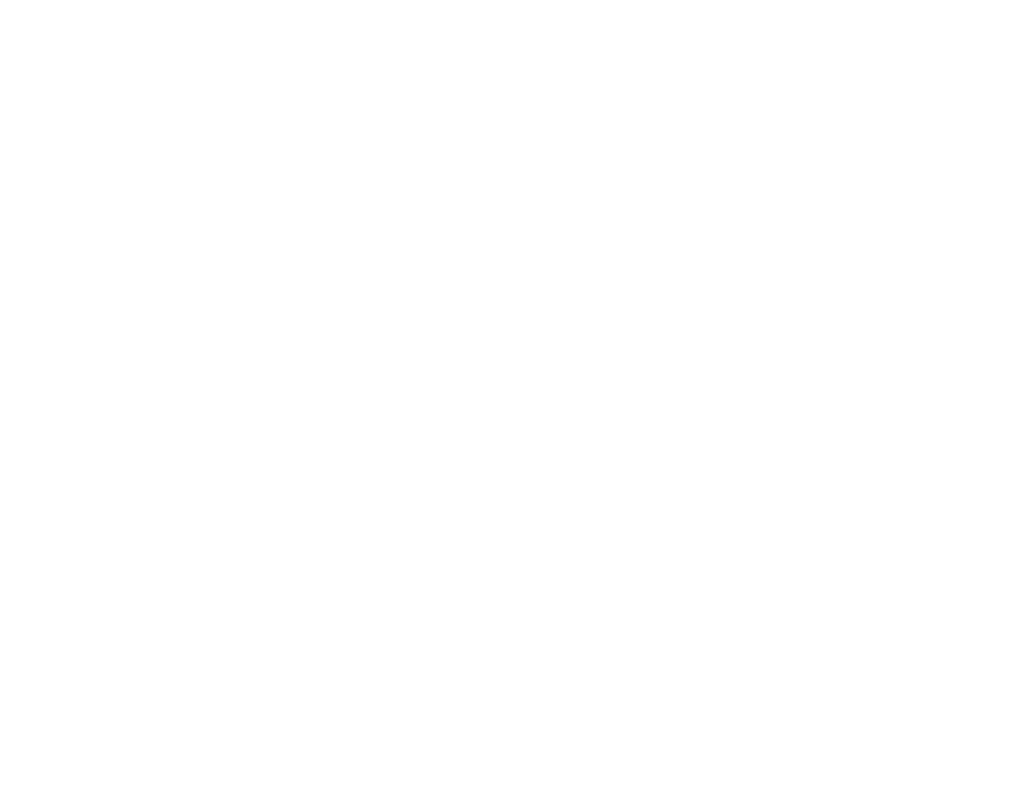
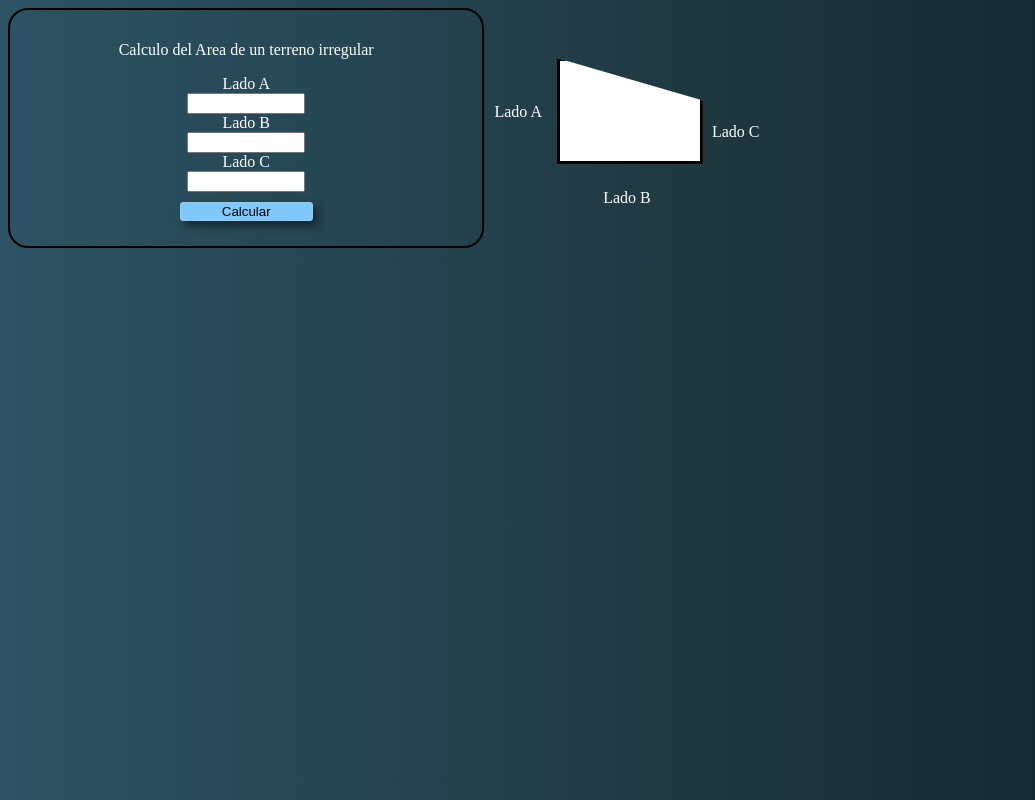
Before and after one commit to LuisDepetris/TP2, a plain HTML site: page ejercicio5/index.html in a window 1280 px wide. Shown: the whole page, without its empty margins (0-1035 px from the left). Drawn offline with Linux system fonts and the light colour scheme.

Commit message:
estructura HTML y estilos css

```diff
--- a/ejercicio5/index.html
+++ b/ejercicio5/index.html
@@ -7,8 +7,24 @@
     <title>Calculo de Area de un terreno</title>
 </head>
 <body>
-
+        <form>
+            <p>Calculo del Area de un terreno irregular</p>
+            <label>Lado A</label>
+            <input type="text">
+            <label>Lado B</label>
+            <input type="text">
+            <label>Lado C</label>
+            <input type="text">
+            <input type="submit" id="boton" value = "Calcular">
+        </form>
+        <div class="contenedorTerreno">
+            <div class="formaTerreno">
+                <p class="textoIzquiera">Lado A</p>
+                <div class="trapezoide"></div>
+                <p class="textoDerecha">Lado C</p>
+            </div>
+            <p class="textoInferior">Lado B</p>
+        </div>
 </body>
-
 <script src="main.js"></script>
 </html>
--- a/ejercicio5/main.css
+++ b/ejercicio5/main.css
@@ -0,0 +1,94 @@
+body{
+    background: #0F2027;
+    background: -webkit-linear-gradient(to right, #2C5364, #203A43, #0F2027);
+    background: linear-gradient(to right, #2C5364, #203A43, #0F2027); ;
+    display:flex;
+    flex-direction: row;
+    align-items: flex-start;
+}
+
+
+form{
+    color: #fff;
+    border:solid 2px #000000;
+    border-radius: 20px;
+    padding: 15px;
+    display: flex;
+    flex-direction: column;
+    align-items: center;
+    width: 35%;
+    height: 100%;
+}
+
+form label{
+    align-items: center;
+    display:block;
+}
+
+form input{
+    width: 25%;
+}
+
+#boton{
+    margin: 10px;
+    background-color: #80c8f9;
+    border-radius: 3px;
+    border: solid 1px #8dcefa;
+    width: 30%;
+    box-shadow: 5px 5px 10px rgb(0, 0, 0, 0.5);
+
+}
+
+#boton:hover{
+    color:rgb(255,255,255);
+    background-color: #56b7f9;
+}
+.contenedorTerreno{
+    margin-top: 25px;
+    padding: 10px;
+    height: 200px;
+    color: #fff;
+    display: block;
+    text-align: center;
+    align-items:center;
+}
+
+.formaTerreno{
+    color: #fff;
+    display:flex;
+    justify-content: center;
+    align-items: flex-start;
+    text-align: center;
+}
+
+.textoIzquiera{
+    margin-top: 60px;
+    flex:1;
+}
+
+.textoDerecha {
+    margin-top: 80px;
+    flex:1;
+}
+
+
+
+
+.trapezoide {
+   width: 140px;
+   height: 100px;
+   position: relative;
+   margin: 15px;
+}
+
+.trapezoide::before {
+   content: '';
+   position: absolute;
+   top: 0;
+   left: 0;
+   width: 100%;
+   height: 100%;
+   clip-path: polygon(0% 0%, 100% 40%, 100% 100%, 0% 100%);
+   background-color: #fff;
+   border: solid 3px #000;
+}
```
